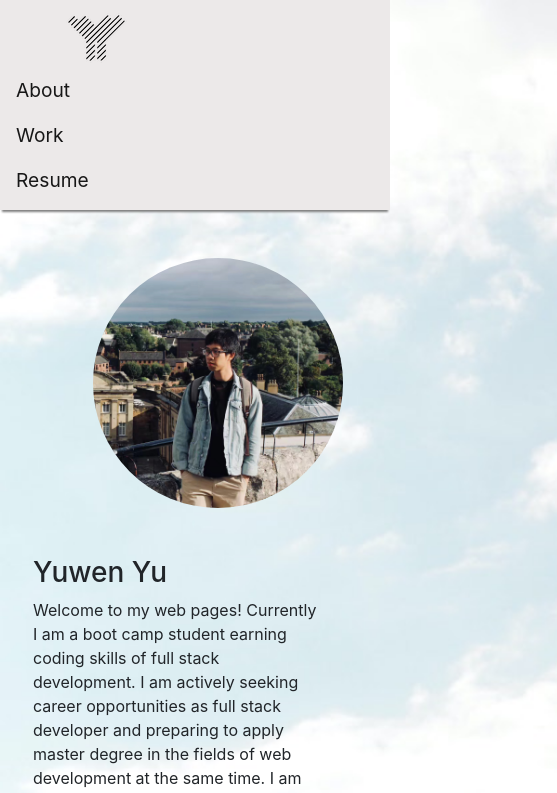
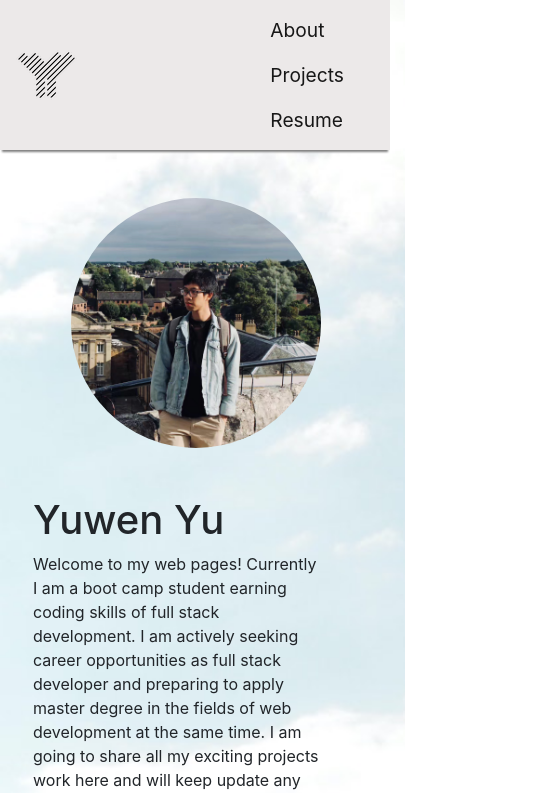
Before and after one commit to ywen26/React-Portfolio, a React (Create React App) app: page /#/ in a window 390 px wide. Shown: the top 793 px of the page, 557 px wide, since content can reach past the window. Built offline with nearby package versions, Linux system fonts and the light colour scheme.

Commit message:
adjust mobile styling

```diff
--- a/src/components/ContactList/style.css
+++ b/src/components/ContactList/style.css
@@ -9,9 +9,9 @@
     padding: 0 20px 0 20px;
 }
 
-/* @media screen and (max-width: 576px) {
+@media screen and (max-width: 576px) {
     .contact-list {
         flex-direction: column;
         align-items: center;
     }
-} */
+}
--- a/src/components/Introduction/index.js
+++ b/src/components/Introduction/index.js
@@ -4,7 +4,7 @@ import "./style.css";
 function Introduction() {
   return (
     <div className="col-lg-7 mt-5 pl-5">
-      <h3>Yuwen Yu</h3>
+      <h1>Yuwen Yu</h1>
       <div className="intro">
         <p>
           Welcome to my web pages! Currently I am a boot camp student earning coding skills
--- a/src/components/Navbar/index.js
+++ b/src/components/Navbar/index.js
@@ -12,7 +12,7 @@ function Navbar() {
             <img src={logo} alt="logo"/>
           </span>
         </Link>
-        <div className="navbar-collapse justify-content-end">
+        <div className="option">
           <ul className="navbar-nav">
             <li className="nav-item active">
               <Link className="nav-link" to="/">
@@ -21,7 +21,7 @@ function Navbar() {
             </li>
             <li className="nav-item active">
               <Link className="nav-link" to="/projects">
-                Work
+                Projects
               </Link>
             </li>
             <li className="nav-item active">
--- a/src/components/Navbar/style.css
+++ b/src/components/Navbar/style.css
@@ -11,18 +11,19 @@ img {
     font-size: 50%;
 }
 
-.navbar-collapse {
+.option {
     margin-right: 30px;
     font-size: 120%;
+    margin-left: 40em;
 }
 
 .nav-link {
     cursor: pointer;
 }
 
-/* @media screen and (max-width: 576px) {
+@media screen and (max-width: 576px) {
     .navbar-brand {
-        margin-left: 90px;
+        margin-left: 0px;
     }
 
     .navbar-nav {
@@ -31,4 +32,8 @@ img {
         flex-direction: row;
         justify-content: space-around;
     }
-} */
+
+    .option {
+        margin-left: -40em;
+    }
+}
--- a/src/components/Picture/style.css
+++ b/src/components/Picture/style.css
@@ -4,8 +4,8 @@
     margin-left: 60px;
 }
 
-/* @media screen and (max-width: 576px) {
+@media screen and (max-width: 576px) {
     .pic {
         margin-left: 38px;
     }
-} */
+}
--- a/src/components/WorkList/style.css
+++ b/src/components/WorkList/style.css
@@ -5,7 +5,6 @@ a:hover {
 
 .work {
     transition: .5s ease;
-    /* width: 1000px; */
     height: 250px;
     border: 3px solid grey;
 }
@@ -87,7 +86,7 @@ a:hover {
     margin-top: 50px;
 }
 
-/* @media screen and (max-width: 576px) {
+@media screen and (max-width: 576px) {
     .work-title {
         margin-left: auto;
         margin-right: auto;
@@ -96,4 +95,4 @@ a:hover {
     .work {
         margin-left: 9%;
     }
-} */
+}
```
